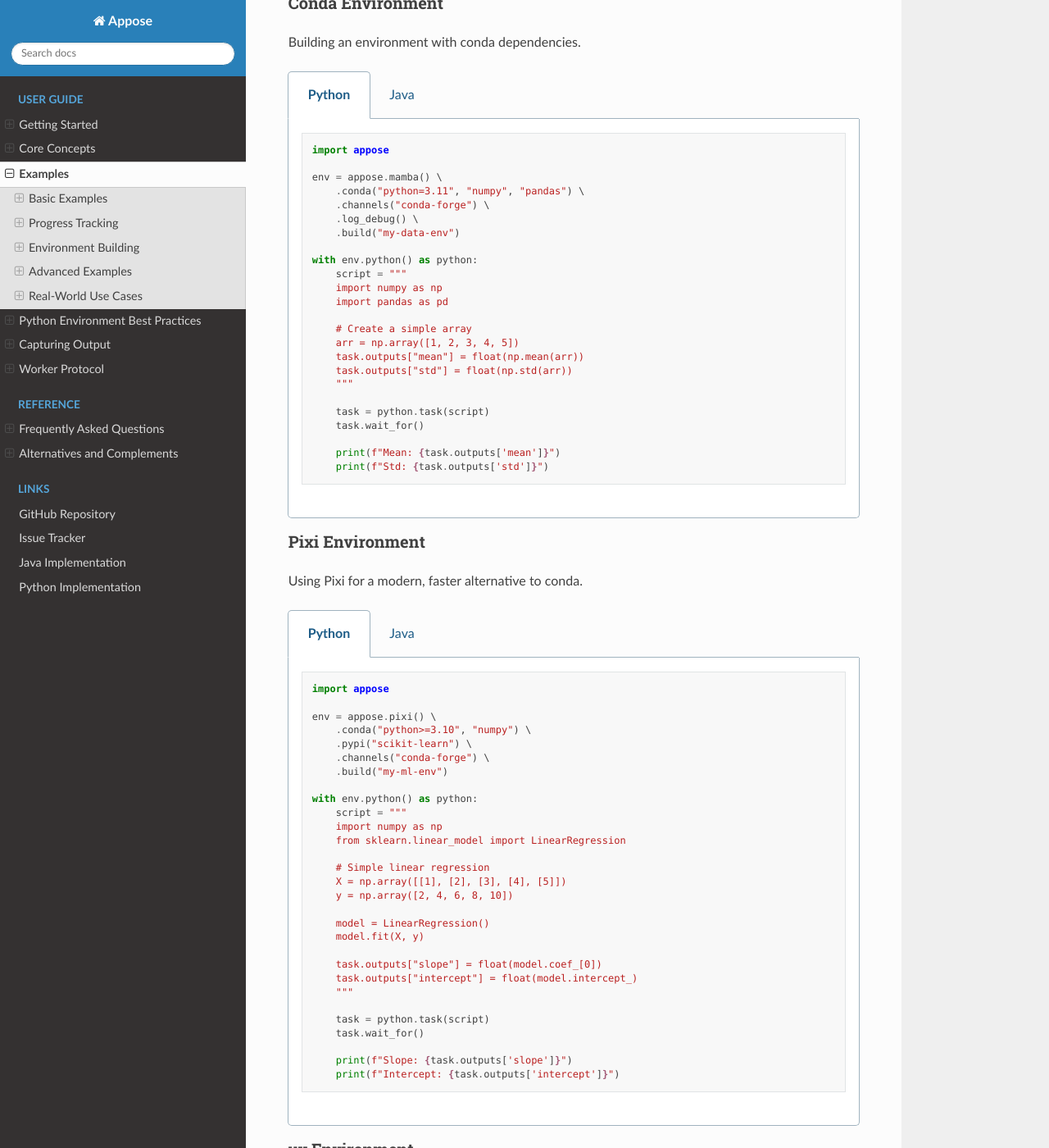
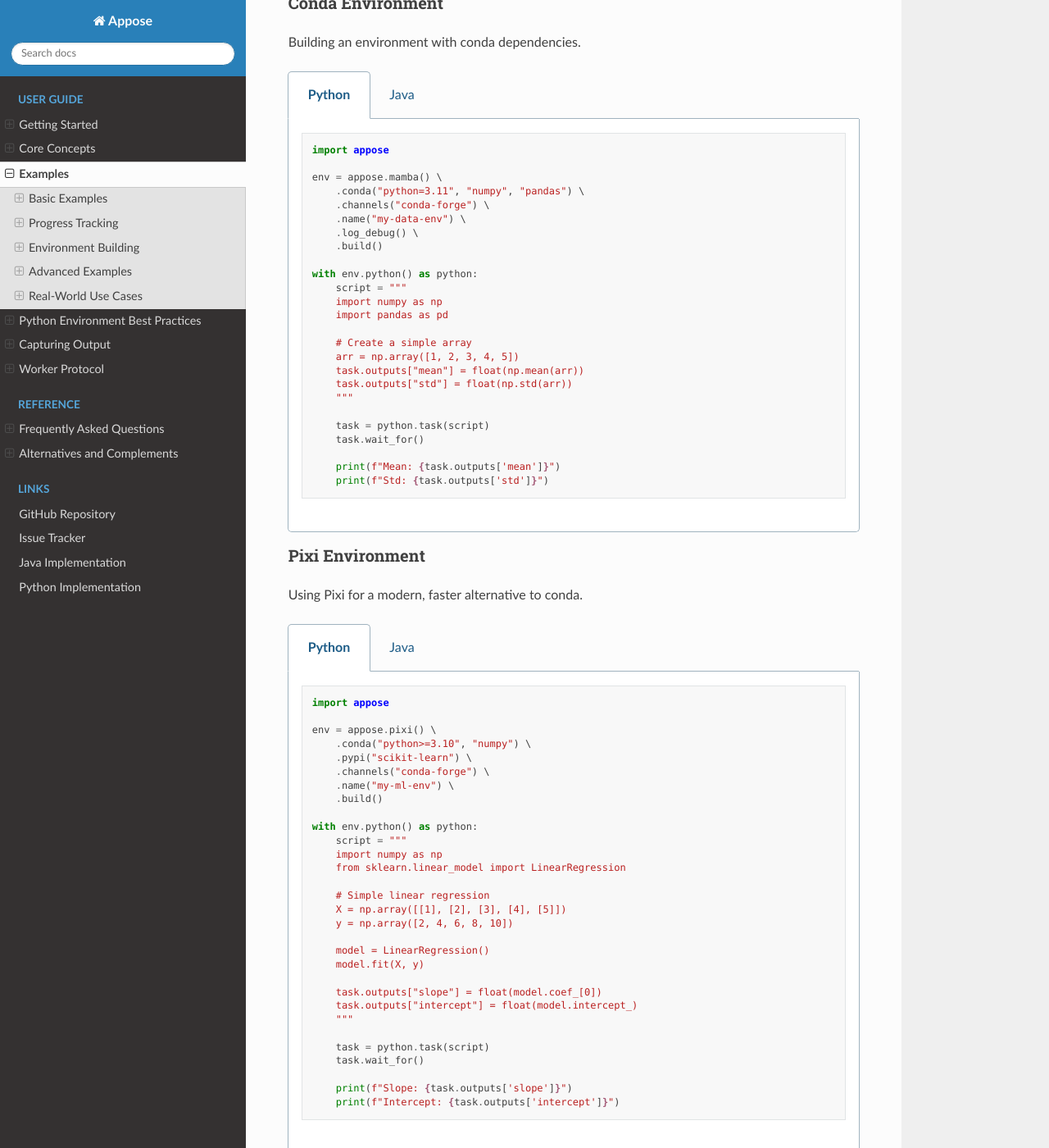
Before and after one commit to apposed/appose, a Sphinx documentation site: the page built from docs/examples.rst, in a window 1280 px wide and 1400 px high, scrolled down 2391 px. Shown: the whole window at 82% size. Built offline with Sphinx 7.4.7 and the Read the Docs theme 3.1.0, drawn with Linux system fonts in a browser that asks for light colours; some of the changed text lies outside the part shown.

Commit message:
Use correct .name(...).build() pattern in examples

```diff
--- a/docs/alternatives.rst
+++ b/docs/alternatives.rst
@@ -216,7 +216,8 @@ These libraries work great with Appose for sharing numerical data.
    Environment env = Appose.pixi()
        .conda("python>=3.10")
        .pypi("numpy", "torch")
-       .build("ml-env");
+       .name("ml-env")
+       .build();
 
    # Workers can now use NumPy/PyTorch
    try (Service python = env.python()) {
--- a/docs/examples.rst
+++ b/docs/examples.rst
@@ -246,8 +246,9 @@ Building an environment with conda dependencies.
          env = appose.mamba() \
              .conda("python=3.11", "numpy", "pandas") \
              .channels("conda-forge") \
+             .name("my-data-env") \
              .log_debug() \
-             .build("my-data-env")
+             .build()
 
          with env.python() as python:
              script = """
@@ -277,8 +278,9 @@ Building an environment with conda dependencies.
                  Environment env = Appose.mamba()
                      .conda("python=3.11", "numpy", "pandas")
                      .channels("conda-forge")
+                     .name("my-data-env")
                      .logDebug()
-                     .build("my-data-env");
+                     .build();
 
                  try (Service python = env.python()) {
                      String script = """
@@ -317,7 +319,8 @@ Using Pixi for a modern, faster alternative to conda.
              .conda("python>=3.10", "numpy") \
              .pypi("scikit-learn") \
              .channels("conda-forge") \
-             .build("my-ml-env")
+             .name("my-ml-env") \
+             .build()
 
          with env.python() as python:
              script = """
@@ -353,7 +356,8 @@ Using Pixi for a modern, faster alternative to conda.
                      .conda("python>=3.10", "numpy")
                      .pypi("scikit-learn")
                      .channels("conda-forge")
-                     .build("my-ml-env");
+                     .name("my-ml-env")
+                     .build();
 
                  try (Service python = env.python()) {
                      String script = """
@@ -396,7 +400,8 @@ Using uv for fast Python virtual environments.
          env = appose.uv() \
              .python("3.11") \
              .include("requests", "beautifulsoup4") \
-             .build("my-web-env")
+             .name("my-web-env") \
+             .build()
 
          with env.python() as python:
              script = """
@@ -426,7 +431,8 @@ Using uv for fast Python virtual environments.
                  Environment env = Appose.uv()
                      .python("3.11")
                      .include("requests", "beautifulsoup4")
-                     .build("my-web-env");
+                     .name("my-web-env")
+                     .build();
 
                  try (Service python = env.python()) {
                      String script = """
@@ -706,7 +712,8 @@ Running deep learning models from a different language.
                  Environment env = Appose.pixi()
                      .conda("python>=3.10")
                      .pypi("torch", "torchvision")
-                     .build("pytorch-env");
+                     .name("pytorch-env")
+                     .build();
 
                  try (Service python = env.python()) {
                      // Load a pre-trained model
@@ -742,7 +749,8 @@ Running deep learning models from a different language.
          env = appose.pixi() \
              .conda("python>=3.10") \
              .pypi("torch", "torchvision") \
-             .build("pytorch-env")
+             .name("pytorch-env") \
+             .build()
 
          with env.python() as python:
              # Load a pre-trained model
@@ -782,7 +790,8 @@ Complex data processing workflow.
          env = appose.pixi() \
              .conda("python>=3.10", "pandas", "numpy") \
              .pypi("scikit-learn") \
-             .build("data-pipeline")
+             .name("data-pipeline") \
+             .build()
 
          with env.python() as python:
              # Step 1: Load and preprocess data
@@ -824,7 +833,8 @@ Complex data processing workflow.
                  Environment env = Appose.pixi()
                      .conda("python>=3.10", "pandas", "numpy")
                      .pypi("scikit-learn")
-                     .build("data-pipeline");
+                     .name("data-pipeline")
+                     .build();
 
                  try (Service python = env.python()) {
                      // Step 1: Load and preprocess data
--- a/docs/python-environments.rst
+++ b/docs/python-environments.rst
@@ -61,7 +61,8 @@ The simplest Pixi setup specifies conda and PyPI dependencies together:
              .channels("conda-forge") \
              .conda("python=3.11", "numpy", "scipy") \
              .pypi("torch", "torchvision") \
-             .build("my-dl-env")
+             .name("my-dl-env") \
+             .build()
 
          with env.python() as svc:
              task = svc.task("import torch; result = str(torch.__version__)")
@@ -76,7 +77,8 @@ The simplest Pixi setup specifies conda and PyPI dependencies together:
              .channels("conda-forge")
              .conda("python=3.11", "numpy", "scipy")
              .pypi("torch", "torchvision")
-             .build("my-dl-env");
+             .name("my-dl-env")
+             .build();
 
          try (Service python = env.python()) {
              Task task = python.task(
```
Also changed, not shown: docs/core-concepts.rst (+16 -8 lines), docs/faq.rst (+8 -4 lines), docs/getting-started.rst (+8 -4 lines).
